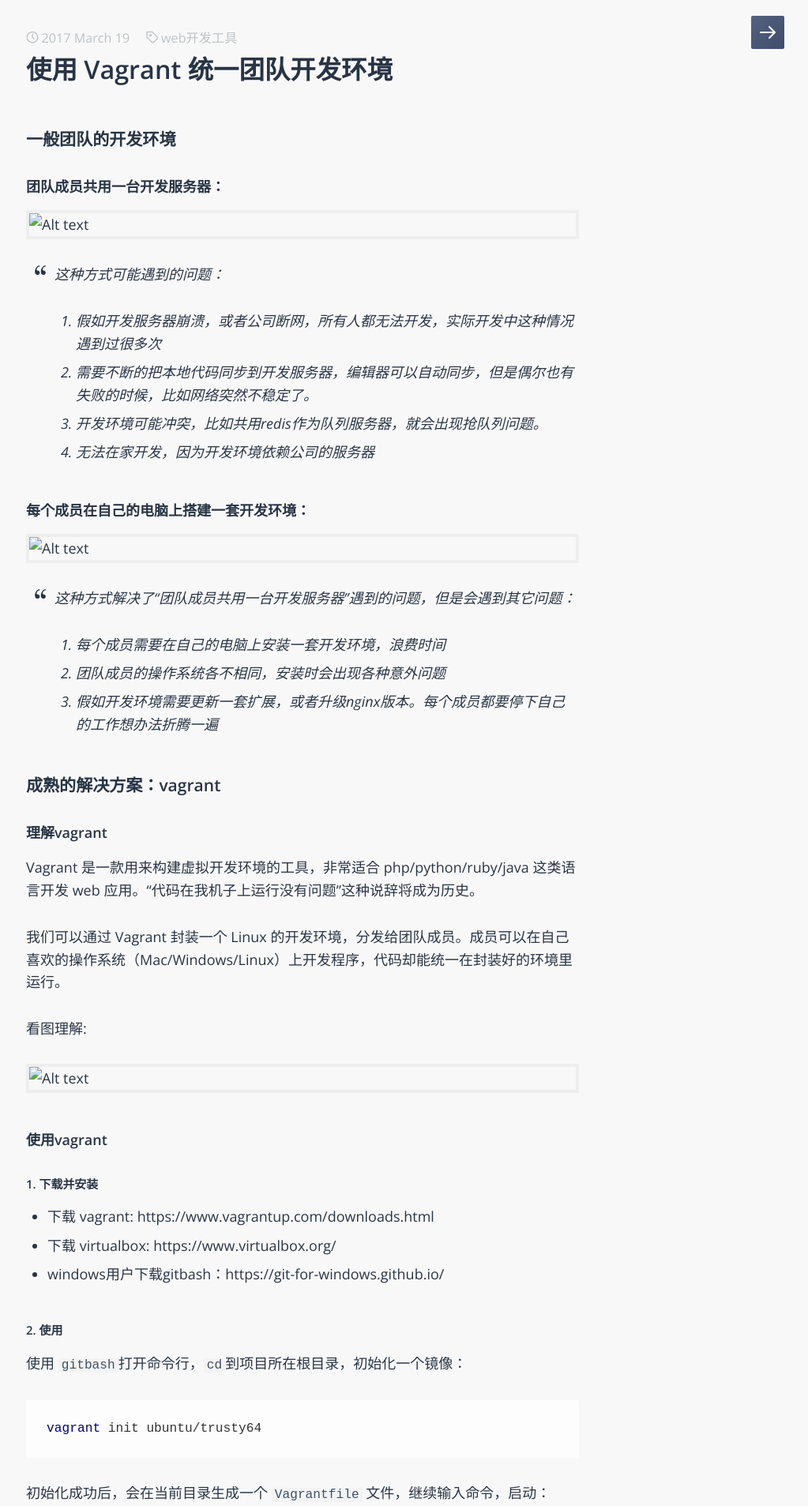
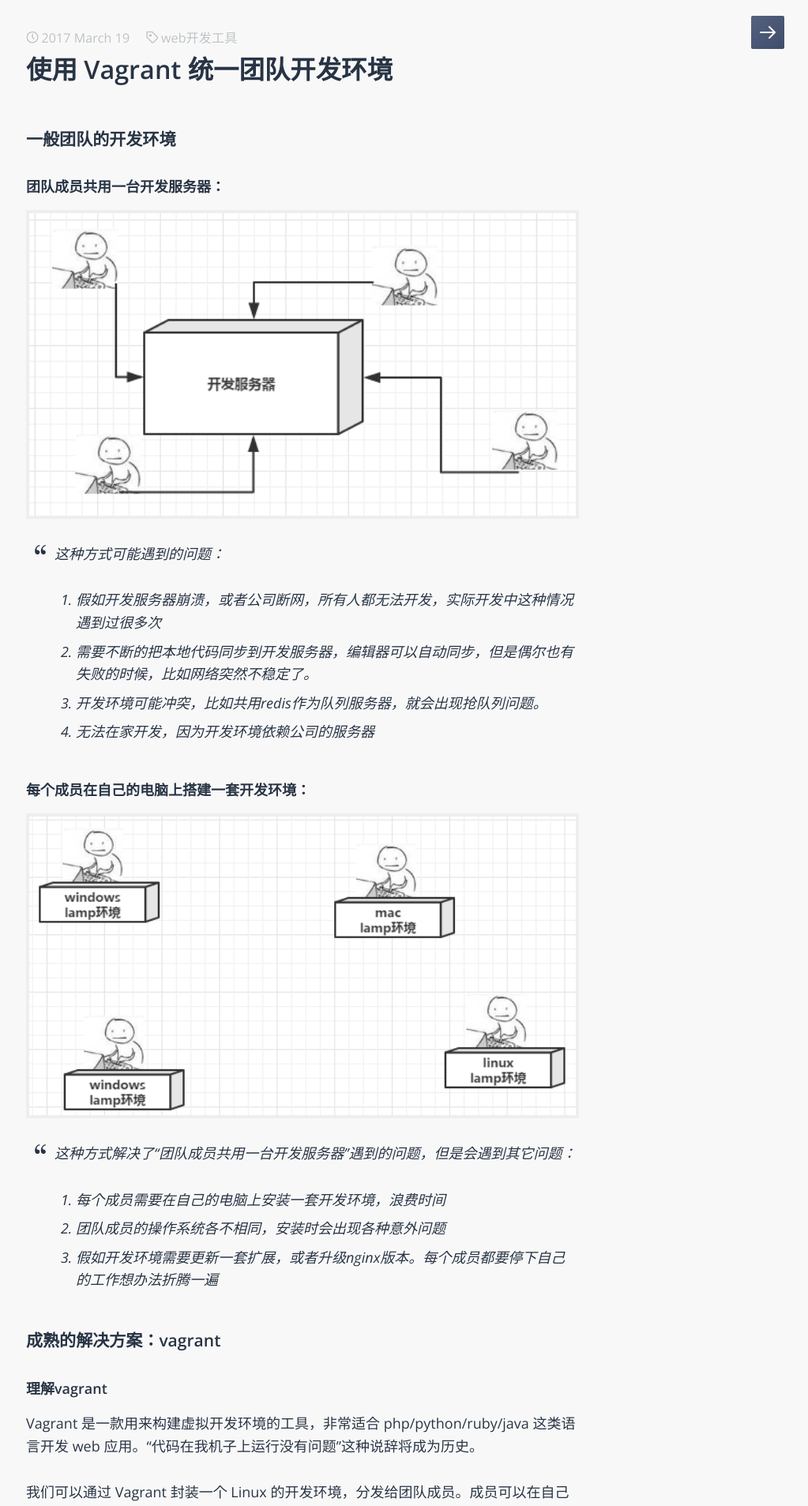
Before and after one commit to leoMeee/leoMeee.github.io, a Jekyll site: the page built from _posts/2017-03-19-使用 Vagrant 统一团队开发环境.md, in a window 1280 px wide. Shown: the top 1907 px of the page at 79% size, without its empty margins (257-1280 px from the left). Built offline with Jekyll 4.4.1, drawn with Linux system fonts in a browser that asks for light colours; some web fonts are replaced; some of the changed text lies outside the part shown.

Commit message:
update post

```diff
--- a/_posts/2017-03-19-使用 Vagrant 统一团队开发环境.md
+++ b/_posts/2017-03-19-使用 Vagrant 统一团队开发环境.md
@@ -10,7 +10,7 @@
 
 #### 团队成员共用一台开发服务器：
 
-![Alt text](../assets/img/1489891917417.png)
+![Alt text](/assets/img/1489891917417.png)
 
 >这种方式可能遇到的问题：
 > 1. 假如开发服务器崩溃，或者公司断网，所有人都无法开发，实际开发中这种情况遇到过很多次
@@ -20,7 +20,7 @@
 
 #### 每个成员在自己的电脑上搭建一套开发环境：
 
-![Alt text](../assets/img/1489891811566.png)
+![Alt text](/assets/img/1489891811566.png)
 
 > 这种方式解决了“团队成员共用一台开发服务器”遇到的问题，但是会遇到其它问题：
 > 1. 每个成员需要在自己的电脑上安装一套开发环境，浪费时间
@@ -37,7 +37,7 @@
 
 看图理解:
 
-![Alt text](../assets/img/1489894121749.png)
+![Alt text](/assets/img/1489894121749.png)
 
 #### 使用vagrant
 
```
